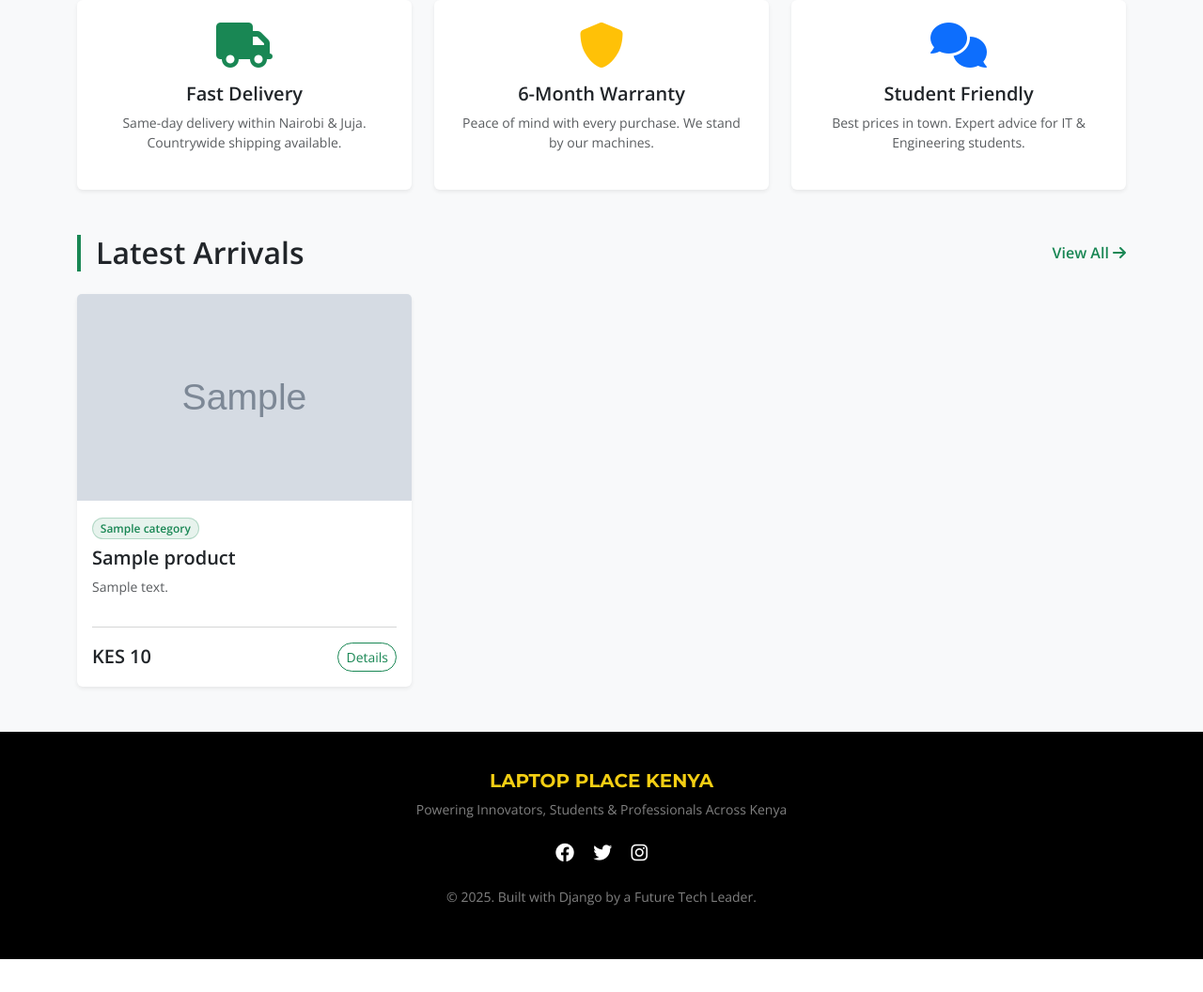
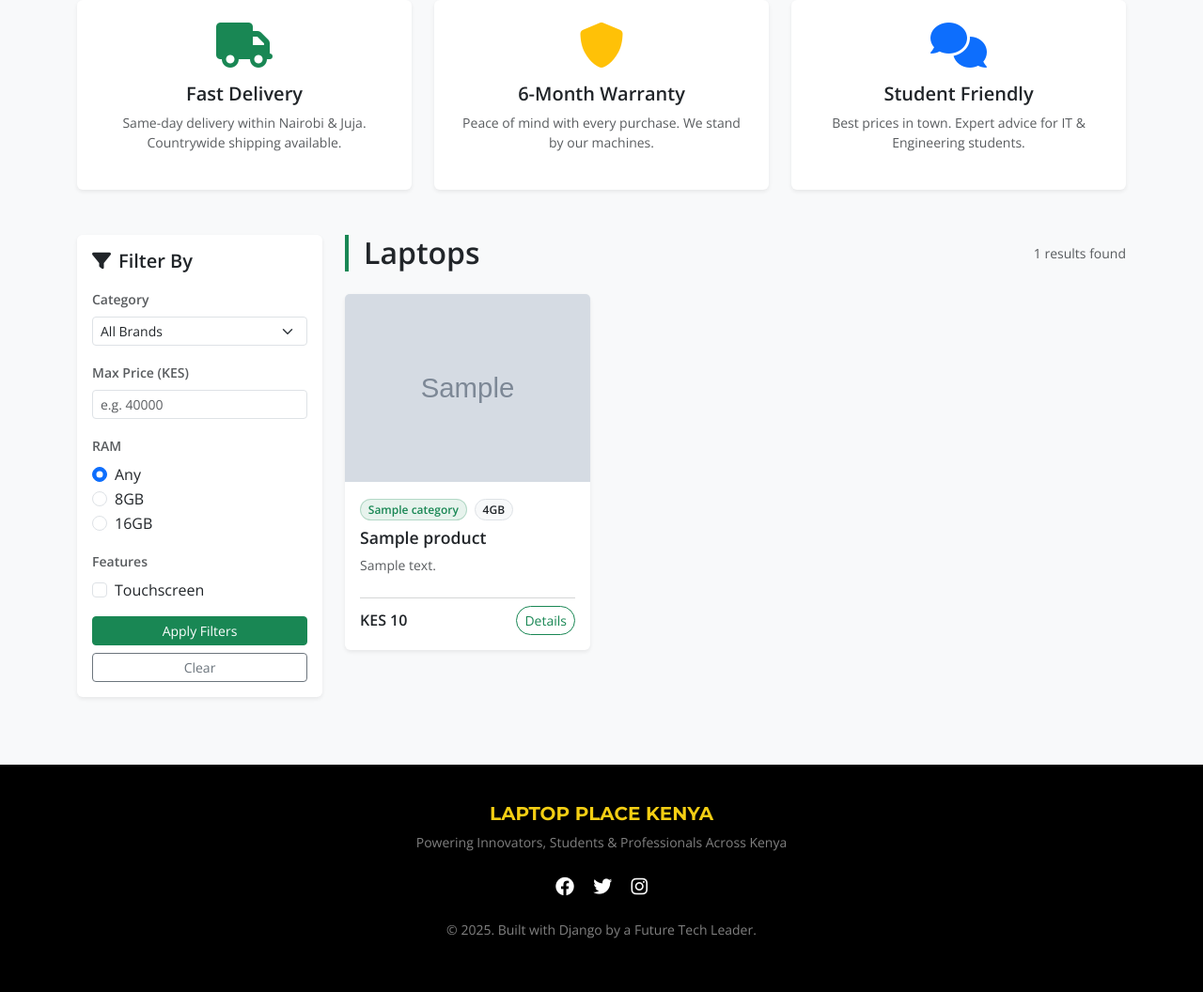
Before and after one commit to kelvin-keter/laptop-place-v2, a Django app: page / in a window 1280 px wide. Shown: the part 506-1562 px from the top of the page at 94% size. Before the commit the page ends 1527 px from the top, so only its background shows below. Run offline with Django 5.2, Linux system fonts and the light colour scheme; tables that the repository leaves empty hold one stand-in row (values such as "Sample post"); grey boxes marked "Sample" are stand-in pictures.

Commit message:
Enable advanced sidebar filters in views

```diff
--- a/core/templates/core/index.html
+++ b/core/templates/core/index.html
@@ -8,7 +8,7 @@
         <p class="lead mb-4 mx-auto" style="max-width: 600px;">
             Premium refurbished laptops for students, developers, and professionals across Kenya. Power without the price tag.
         </p>
-        <a href="#products" class="btn btn-gold btn-lg shadow-lg">
+        <a href="#shop" class="btn btn-gold btn-lg shadow-lg">
             <i class="fas fa-shopping-cart me-2"></i> Shop Now
         </a>
     </div>
@@ -40,20 +40,79 @@
     </div>
 </section>
 
-<section id="products" class="container mb-5">
-    <div class="d-flex justify-content-between align-items-center mb-4">
-        <h2 class="fw-bold border-start border-4 border-success ps-3 mb-0">Latest Arrivals</h2>
-        <a href="#" class="text-decoration-none text-success fw-bold">View All <i class="fas fa-arrow-right"></i></a>
+<section id="shop" class="container mb-5">
+    <div class="row">
+
+        <div class="col-md-3 mb-4">
+            <div class="card border-0 shadow-sm p-3 sticky-top" style="top: 100px; z-index: 1;">
+                <h5 class="fw-bold mb-3"><i class="fas fa-filter me-2"></i>Filter By</h5>
+
+                <form method="get" action=".">
+                    {% if request.GET.q %}
+                    <input type="hidden" name="q" value="{{ request.GET.q }}">
+                    {% endif %}
+
+                    <div class="mb-3">
+                        <label class="fw-bold small text-muted mb-2">Category</label>
+                        <select name="category" class="form-select form-select-sm">
+                            <option value="">All Brands</option>
+                            {% for cat in categories %}
+                            <option value="{{ cat.name }}" {% if selected_category == cat.name %}selected{% endif %}>
+                                {{ cat.name }}
+                            </option>
+                            {% endfor %}
+                        </select>
                     </div>
 
-    <div class="row row-cols-1 row-cols-md-3 g-4">
+                    <div class="mb-3">
+                        <label class="fw-bold small text-muted mb-2">Max Price (KES)</label>
+                        <input type="number" name="max_price" class="form-control form-control-sm" placeholder="e.g. 40000" value="{{ selected_max_price|default:'' }}">
+                    </div>
+
+                    <div class="mb-3">
+                        <label class="fw-bold small text-muted mb-2">RAM</label>
+                        <div class="form-check">
+                            <input class="form-check-input" type="radio" name="ram" value="" id="ramAll" checked>
+                            <label class="form-check-label" for="ramAll">Any</label>
+                        </div>
+                        <div class="form-check">
+                            <input class="form-check-input" type="radio" name="ram" value="8GB" id="ram8" {% if selected_ram == '8GB' %}checked{% endif %}>
+                            <label class="form-check-label" for="ram8">8GB</label>
+                        </div>
+                        <div class="form-check">
+                            <input class="form-check-input" type="radio" name="ram" value="16GB" id="ram16" {% if selected_ram == '16GB' %}checked{% endif %}>
+                            <label class="form-check-label" for="ram16">16GB</label>
+                        </div>
+                    </div>
+
+                    <div class="mb-3">
+                        <label class="fw-bold small text-muted mb-2">Features</label>
+                        <div class="form-check">
+                            <input class="form-check-input" type="checkbox" name="touchscreen" id="touch" {% if selected_touchscreen == 'on' %}checked{% endif %}>
+                            <label class="form-check-label" for="touch">Touchscreen</label>
+                        </div>
+                    </div>
+
+                    <button type="submit" class="btn btn-success w-100 btn-sm">Apply Filters</button>
+                    <a href="{% url 'index' %}" class="btn btn-outline-secondary w-100 btn-sm mt-2">Clear</a>
+                </form>
+            </div>
+        </div>
+
+        <div class="col-md-9">
+            <div class="d-flex justify-content-between align-items-center mb-4">
+                <h2 class="fw-bold border-start border-4 border-success ps-3 mb-0">Laptops</h2>
+                <span class="text-muted small">{{ products.count }} results found</span>
+            </div>
+
+            <div class="row row-cols-1 row-cols-md-2 row-cols-lg-3 g-4">
                 {% for product in products %}
                 <div class="col">
                     <div class="card h-100 shadow-sm">
                         {% if product.image %}
-                <img src="{{ product.image.url }}" class="card-img-top" alt="{{ product.name }}" style="height: 220px; object-fit: cover;">
+                        <img src="{{ product.image.url }}" class="card-img-top" alt="{{ product.name }}" style="height: 200px; object-fit: cover;">
                         {% else %}
-                <div class="d-flex align-items-center justify-content-center bg-light text-muted" style="height: 220px;">
+                        <div class="d-flex align-items-center justify-content-center bg-light text-muted" style="height: 200px;">
                             <i class="fas fa-camera fa-2x"></i>
                         </div>
                         {% endif %}
@@ -63,14 +122,16 @@
                                 <span class="badge bg-success bg-opacity-10 text-success border border-success border-opacity-25 rounded-pill">
                                     {{ product.category.name }}
                                 </span>
+                                <span class="badge bg-light text-dark border rounded-pill ms-1">{{ product.ram }}</span>
                             </div>
-                    <h5 class="card-title fw-bold">{{ product.name }}</h5>
-                    <p class="card-text text-muted small flex-grow-1">{{ product.description|truncatewords:15 }}</p>
 
-                    <hr class="text-muted opacity-25">
+                            <h5 class="card-title fw-bold" style="font-size: 1.1rem;">{{ product.name }}</h5>
+                            <p class="card-text text-muted small flex-grow-1">{{ product.description|truncatewords:10 }}</p>
 
-                    <div class="d-flex justify-content-between align-items-center">
-                        <span class="h5 fw-bold text-dark mb-0">KES {{ product.price }}</span>
+                            <hr class="text-muted opacity-25 my-2">
+
+                            <div class="d-flex justify-content-between align-items-center mt-auto">
+                                <span class="fw-bold text-dark">KES {{ product.price }}</span>
                                 <a href="{% url 'product_detail' product.id %}" class="btn btn-outline-success btn-sm rounded-pill">Details</a>
                             </div>
                         </div>
@@ -79,13 +140,17 @@
                 {% empty %}
                 <div class="col-12 text-center py-5">
                     <div class="text-muted">
-                <i class="fas fa-box-open fa-4x mb-3 text-secondary opacity-50"></i>
-                <h3>Stock Arriving Soon!</h3>
-                <p>Check back later for fresh inventory.</p>
+                        <i class="fas fa-search fa-3x mb-3 text-secondary opacity-50"></i>
+                        <h4>No laptops found</h4>
+                        <p>Try adjusting your filters.</p>
+                        <a href="{% url 'index' %}" class="btn btn-success">View All Laptops</a>
                     </div>
                 </div>
                 {% endfor %}
             </div>
+        </div>
+
+    </div>
 </section>
 
 {% endblock %}
--- a/core/views.py
+++ b/core/views.py
@@ -1,37 +1,70 @@
 from django.shortcuts import render, get_object_or_404
-from django.db.models import Q  # Needed for the search logic
-from .models import Product
+from django.db.models import Q
+from .models import Product, Category  # <-- IMPORTED CATEGORY HERE
 
 def index(request):
-    # 1. Start with your base rule: Only show items that are in stock
+    # 1. Start with base rule: Only show items that are in stock
     products = Product.objects.filter(in_stock=True)
 
-    # 2. Check if the user clicked a category link (e.g., /?q=HP)
+    # 2. Get all categories for the sidebar dropdown
+    categories = Category.objects.all()
+
+    # --- EXISTING SEARCH LOGIC ---
     query = request.GET.get('q')
-
     if query:
-        # If they did, filter the list further.
-        # This searches if the 'category name' OR the 'product name' contains the query.
-        # 'icontains' makes it case-insensitive (so 'hp' finds 'HP').
         products = products.filter(
             Q(category__name__icontains=query) |
             Q(name__icontains=query)
         )
 
+    # --- NEW ADVANCED FILTERS ---
+
+    # Filter by Category (Sidebar Dropdown)
+    category_filter = request.GET.get('category')
+    if category_filter:
+        products = products.filter(category__name=category_filter)
+
+    # Filter by RAM (8GB vs 16GB)
+    ram_filter = request.GET.get('ram')
+    if ram_filter:
+        products = products.filter(ram=ram_filter)
+
+    # Filter by Condition (New vs Refurbished)
+    condition_filter = request.GET.get('condition')
+    if condition_filter:
+        products = products.filter(condition=condition_filter)
+
+    # Filter by Price (Max Budget)
+    max_price = request.GET.get('max_price')
+    if max_price:
+        try:
+            products = products.filter(price__lte=max_price)
+        except ValueError:
+            pass # Ignore if user enters text instead of numbers
+
+    # Filter by Touchscreen (Checkbox)
+    touchscreen = request.GET.get('touchscreen')
+    if touchscreen == 'on':
+        products = products.filter(touchscreen=True)
+
+    # --- CONTEXT ---
     context = {
-        'products': products
+        'products': products,
+        'categories': categories,
+        # Pass these back so the sidebar stays "checked" after filtering
+        'selected_ram': ram_filter,
+        'selected_condition': condition_filter,
+        'selected_touchscreen': touchscreen,
+        'selected_max_price': max_price,
+        'selected_category': category_filter,
     }
     return render(request, 'core/index.html', context)
 
-# UPDATED: This view now fetches the product AND related items
+# KEEPING YOUR PERFECT PRODUCT_DETAIL VIEW
 def product_detail(request, pk):
-    # 'pk' is the Primary Key (ID) of the laptop
     product = get_object_or_404(Product, pk=pk)
 
-    # NEW LOGIC: Get related products
-    # 1. Filter by the same category
-    # 2. Exclude the current product (so we don't show it to them again)
-    # 3. Slice [:3] to only show the top 3 results
+    # Logic: Same category, exclude current, top 3
     related_products = Product.objects.filter(category=product.category).exclude(pk=pk)[:3]
 
     context = {
```
Lines whose indentation alone changed are shown as unchanged.
